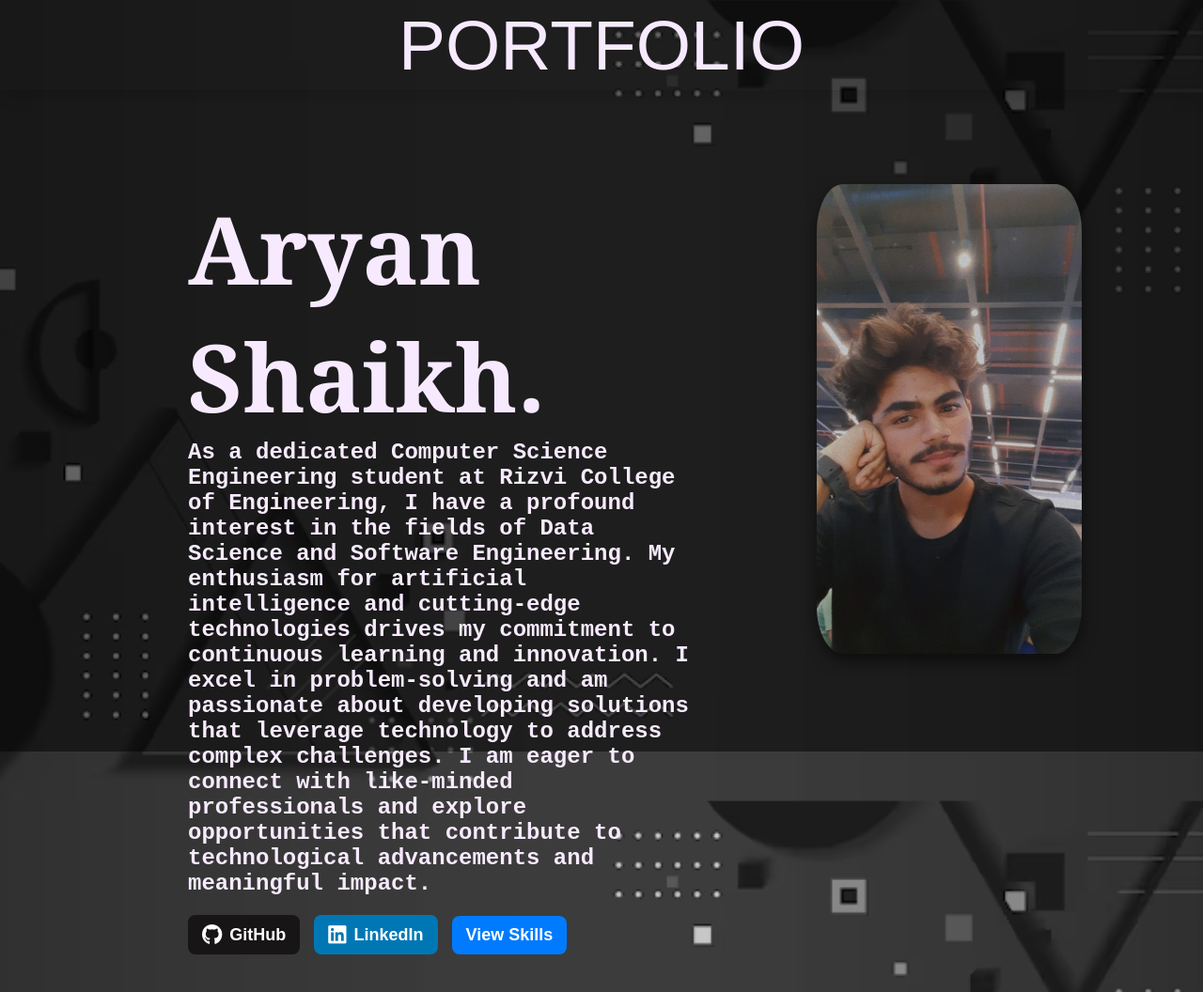
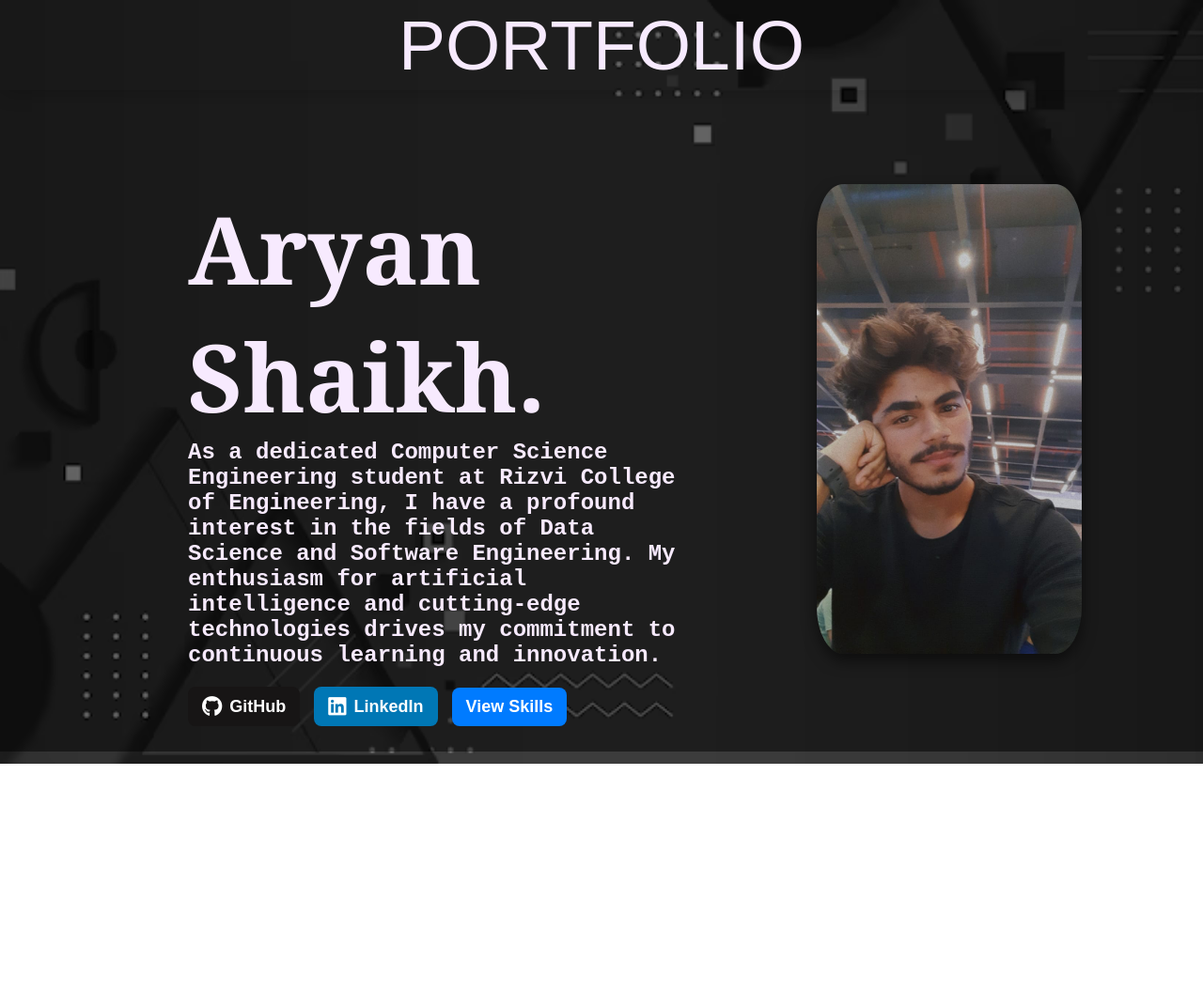
Before and after one commit to aryanshaikh483/My_Portfolio, a plain HTML site: page public/index.html in a window 1280 px wide. Shown: the whole page at 94% size. After the commit the page ends 813 px from the top, so only its background shows below. Drawn offline with Linux system fonts and the light colour scheme.

Commit message:
descpiption update

```diff
--- a/public/index.html
+++ b/public/index.html
@@ -17,9 +17,7 @@
             <h2>As a dedicated Computer Science Engineering student at Rizvi College of Engineering, I have a
                 profound interest in the fields of Data Science and Software Engineering. My enthusiasm for artificial
                 intelligence and cutting-edge technologies drives my commitment to continuous learning and
-                innovation. I excel in problem-solving and am passionate about developing solutions that leverage
-                technology to address complex challenges. I am eager to connect with like-minded professionals
-                and explore opportunities that contribute to technological advancements and meaningful impact.</h2>
+                innovation.</h2>
 
             <div class="social-links">
                 <a href="https://github.com/aryanshaikh483" target="_blank" class="social-btn">
```
